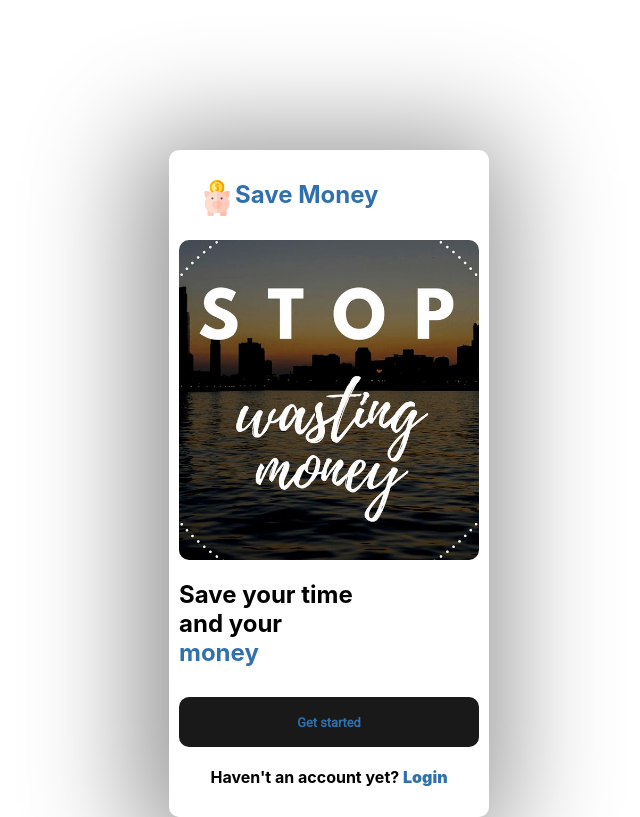
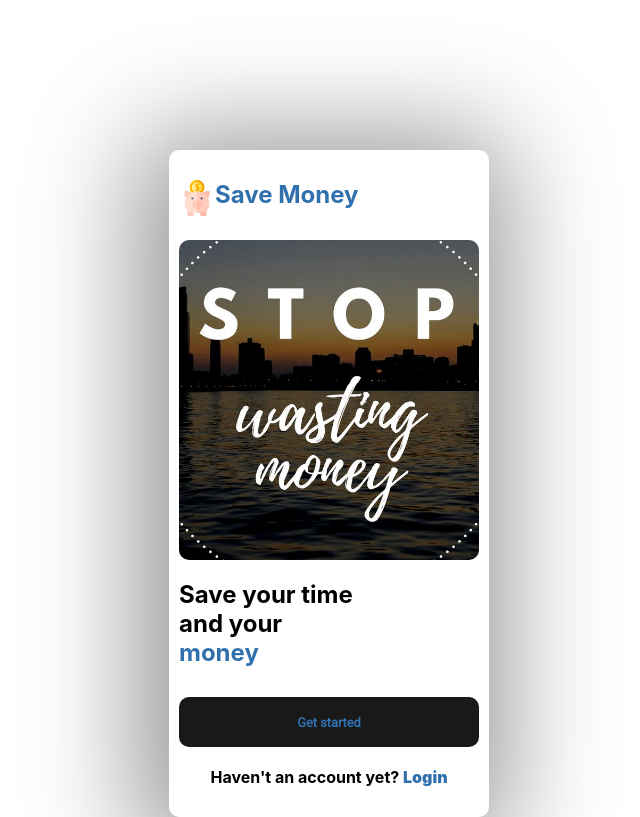
Before and after one commit to AdrianArcoGonzalez/SaveMoneyApp, a React (Create React App) app: page /home in a window 1280 px wide. Shown: the whole page, without its empty margins (311-951 px from the left). Built offline with nearby package versions, Linux system fonts and the light colour scheme.

Commit message:
fix header width

```diff
--- a/src/components/Header/Header.styled.ts
+++ b/src/components/Header/Header.styled.ts
@@ -1,7 +1,7 @@
 import styled from "styled-components";
 
 const HeaderStyled = styled.header`
-  width: 100%;
+  width: 320px;
   height: 60px;
   padding: 10px;
   display: flex;
```
